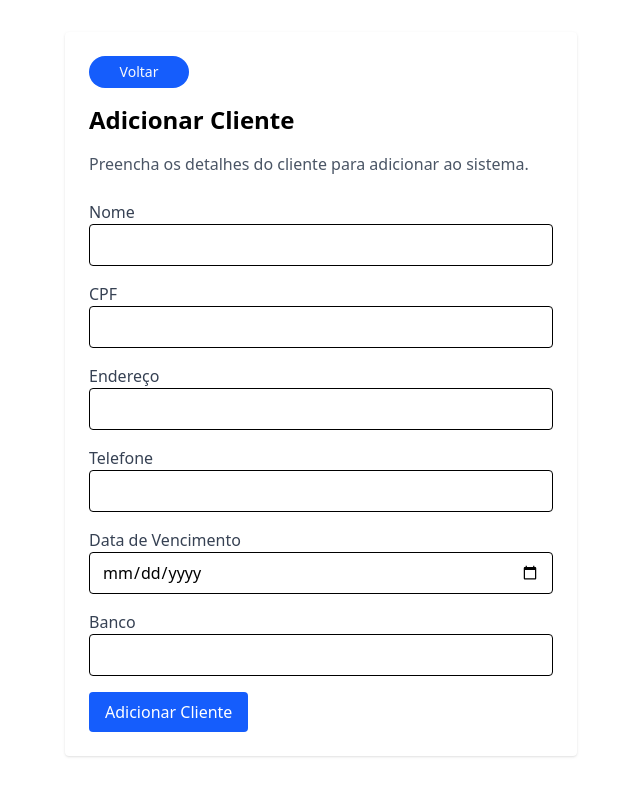
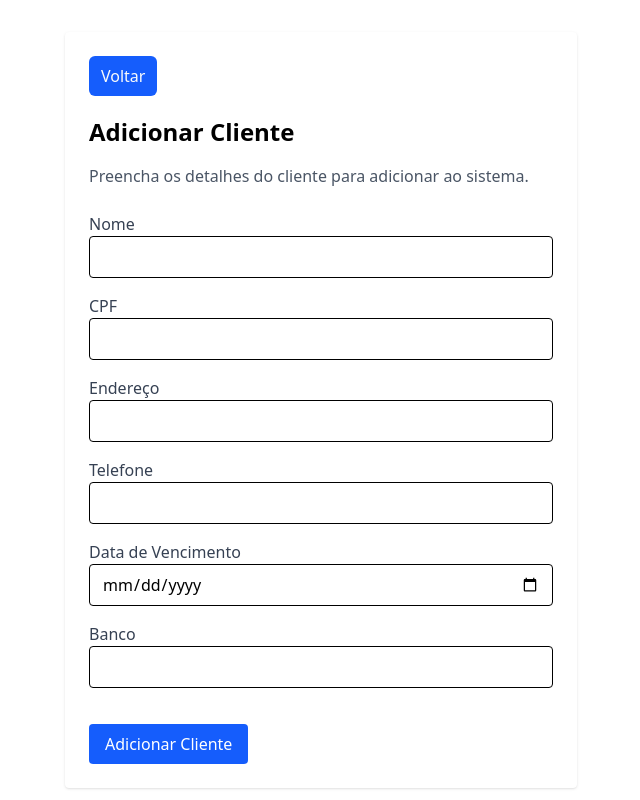
Before and after one commit to gustavocaixetarosa/cobranca-front, an Angular app: page /clientes/adicionar in a window 1280 px wide. Shown: the whole page, without its empty margins (319-959 px from the left). Built offline with nearby package versions, Linux system fonts and the light colour scheme.

Commit message:
refactor: botao comum para redirecionamento

```diff
--- a/src/app/components/adicionar-cliente/adicionar-cliente.component.html
+++ b/src/app/components/adicionar-cliente/adicionar-cliente.component.html
@@ -1,11 +1,11 @@
 <div class="max-w-lg mx-auto mt-8 bg-white p-6 rounded shadow">
-  <button [routerLink]="['/']" class="cursor-pointer mb-4 w-25 h-8 rounded-4xl text-sm bg-blue-600 text-gray-600 hover:bg-blue-700">
-    <a class="text-gray-50">
-      Voltar
-    </a>
-  </button>
+    <botao link="/">
+      <a class="text-gray-50">
+        Voltar
+      </a>
+    </botao>
   <div>
-    <h2 class="text-2xl font-bold mb-4">Adicionar Cliente</h2>
+    <h2 class="mt-5 text-2xl font-bold mb-4">Adicionar Cliente</h2>
     <p class="text-gray-600 mb-6">Preencha os detalhes do cliente para adicionar ao sistema.</p>
   </div>
 
@@ -86,7 +86,7 @@
         class="w-full border rounded px-3 py-2"
        >
     </div>
-    <button type="submit" [disabled]="clienteForm.invalid" class="cursor-pointer bg-blue-600 text-white px-4 py-2 rounded hover:bg-blue-700">
+    <button type="submit" [disabled]="clienteForm.invalid" class="mt-5 cursor-pointer bg-blue-600 text-white px-4 py-2 rounded hover:bg-blue-700">
       Adicionar Cliente
     </button>
   </form>
--- a/src/app/components/lista-clientes/lista-clientes.component.html
+++ b/src/app/components/lista-clientes/lista-clientes.component.html
@@ -10,11 +10,16 @@
         Clients
       </h1>
       <!-- Add cliente with svg de adicao -->
-      <button [routerLink]="['/clientes/adicionar']"  class="flex cursor-pointer items-center gap-2 px-3 py-2 bg-blue-600 text-white rounded-md hover:bg-blue-700 focus:outline-none focus:ring-2 focus:ring-blue-500">
+      <botao link="/clientes/adicionar">
         <svg xmlns="http://www.w3.org/2000/svg" class="h-4 w-4" fill="none" viewBox="0 0 24 24" stroke="currentColor">
           <path stroke-linecap="round" stroke-linejoin="round" stroke-width="2" d="M12 4v16m8-8H4" />
         </svg>
-      </button>
+      </botao>
+      <!-- <button [routerLink]="['/clientes/adicionar']"  class="flex cursor-pointer items-center gap-2 px-3 py-2 bg-blue-600 text-white rounded-md hover:bg-blue-700 focus:outline-none focus:ring-2 focus:ring-blue-500">
+        <svg xmlns="http://www.w3.org/2000/svg" class="h-4 w-4" fill="none" viewBox="0 0 24 24" stroke="currentColor">
+          <path stroke-linecap="round" stroke-linejoin="round" stroke-width="2" d="M12 4v16m8-8H4" />
+        </svg>
+      </button> -->
     </div>
   </div>
 
@@ -23,7 +28,7 @@
     <div class="relative">
       <input
         type="text"
-        placeholder="Search clients..."
+        placeholder="Procurar cliente..."
         [(ngModel)]="search"
         class="w-full pl-9 pr-4 py-2 text-sm bg-gray-100 border border-gray-200 rounded-md focus:outline-none focus:ring-2 focus:ring-blue-500 focus:border-transparent"
       />
--- a/src/app/components/lista-clientes/lista-clientes.component.ts
+++ b/src/app/components/lista-clientes/lista-clientes.component.ts
@@ -5,6 +5,7 @@ import { CommonModule } from '@angular/common';
 import { FilterPipe } from '../../pipes/filter.pipe';
 import { Cliente } from '../../models/cliente.interface';
 import { RouterLink } from '@angular/router';
+import { BotaoComponent } from '../../ui/botao/botao.component';
 
 @Component({
   selector: 'lista-clientes',
@@ -13,7 +14,8 @@ import { RouterLink } from '@angular/router';
     CommonModule,
     FilterPipe,
     FormsModule,
-    RouterLink
+    RouterLink,
+    BotaoComponent
   ],
   templateUrl: './lista-clientes.component.html',
   styleUrl: './lista-clientes.component.css'
--- /dev/null
+++ b/src/app/ui/botao/botao.component.html
@@ -0,0 +1,3 @@
+<button [routerLink]="[link]"  class="flex cursor-pointer items-center gap-2 px-3 py-2 bg-blue-600 text-white rounded-md hover:bg-blue-700 focus:outline-none focus:ring-2 focus:ring-blue-500">
+       <ng-content></ng-content>
+</button>
```
Also changed, not shown: src/app/components/adicionar-cliente/adicionar-cliente.component.ts (+7 -1 lines), src/app/ui/botao/botao.component.ts (added, +14 -0 lines), src/app/ui/botao/botao.component.css (added), 1 other file (tests, documents, lock files or other folders).
